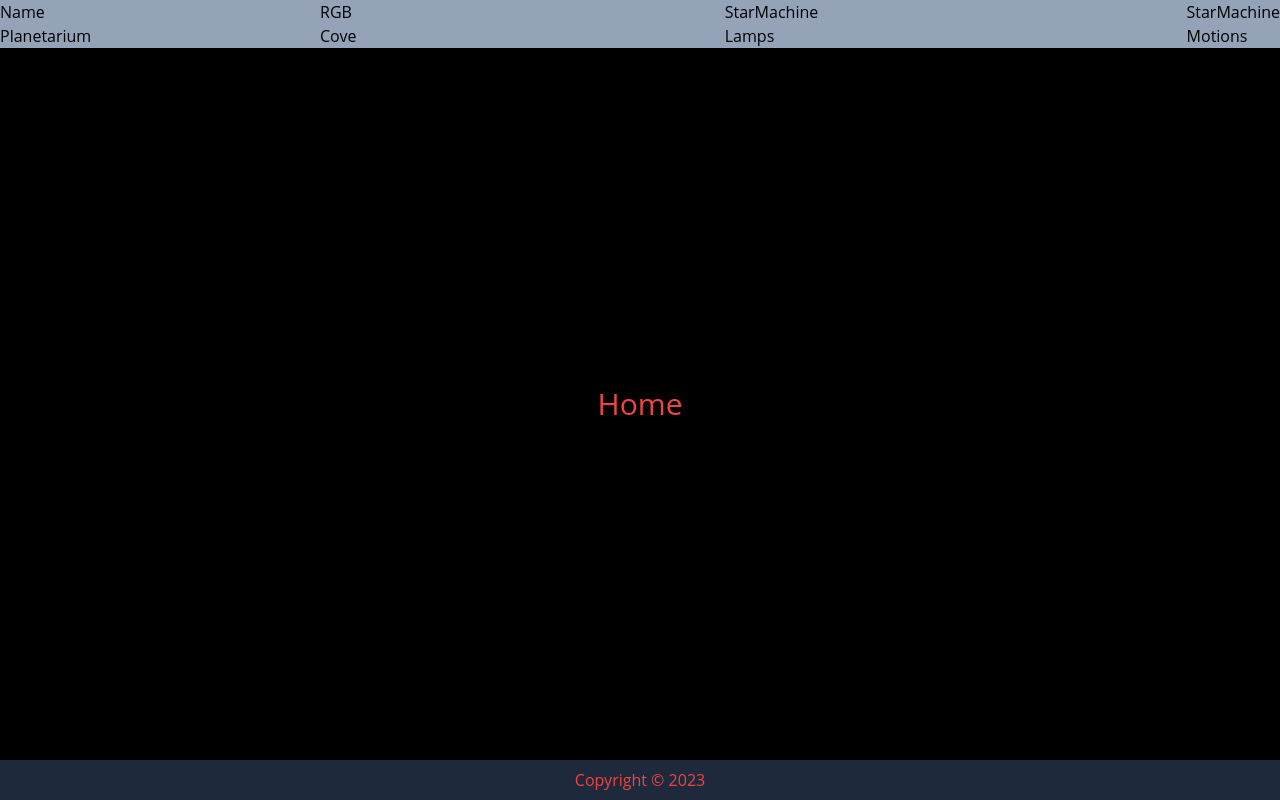
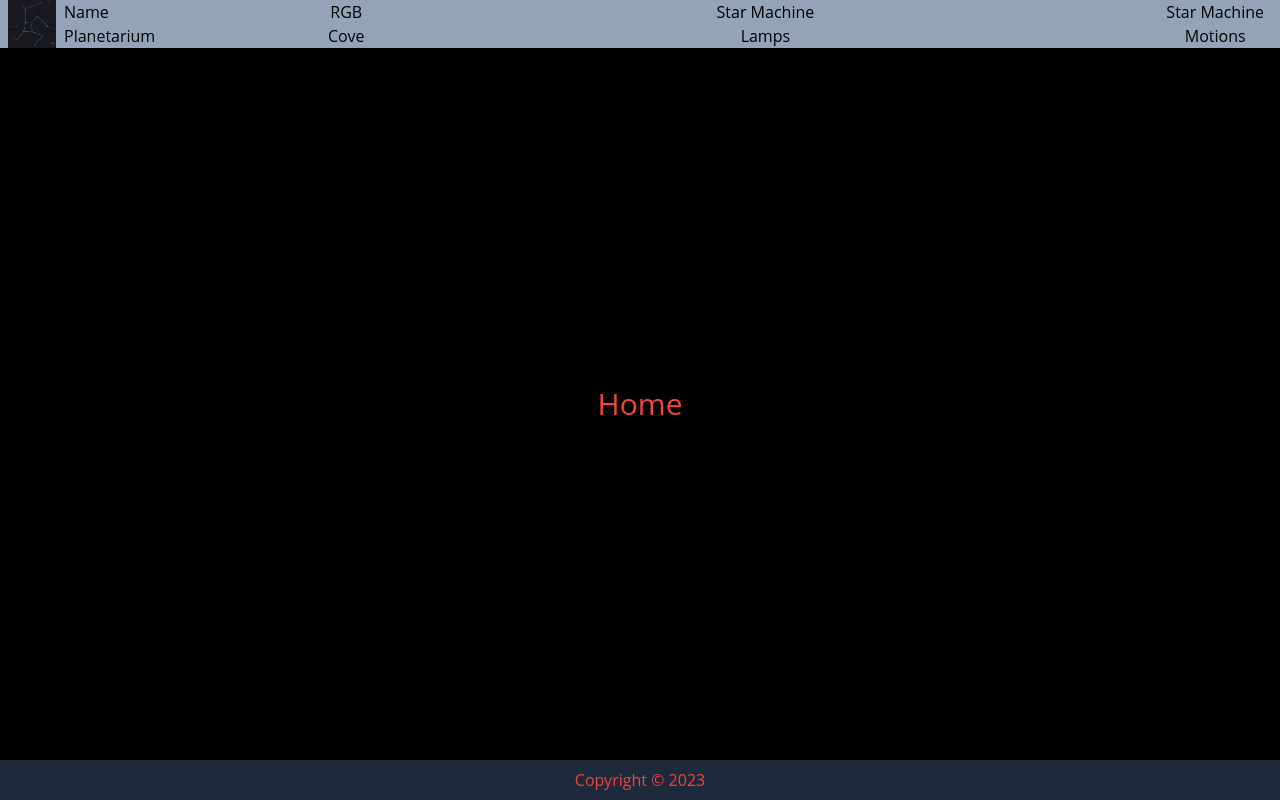
Before and after one commit to CelestialCoyote/react-hercules-chromacove, a React (Create React App) app in the folder frontend/: page / in a window 1280 px wide. Built offline with nearby package versions, Linux system fonts and the light colour scheme.

Commit message:
working on nav

```diff
--- a/frontend/src/Components/Nav.jsx
+++ b/frontend/src/Components/Nav.jsx
@@ -1,4 +1,5 @@
 import { Link, useMatch, useResolvedPath } from 'react-router-dom';
+import hercules from '../assets/hercules.png';
 
 
 const Nav = () => {
@@ -6,10 +7,10 @@ const Nav = () => {
 		const resolvedPath = useResolvedPath(to)
 		const isActive = useMatch({ path: resolvedPath.pathname, end: true })
 
-		const active = "bg-yellow-500";
+		const active = "bg-blue-500 pl-2 pr-2 text-center";
 
 		return (
-            <div className={isActive ? `${active}` : ""}>
+			<div className={isActive ? `${active}` : "text-center"}>
 				<Link to={to} {...props}>
 					{children}
 				</Link>
@@ -28,13 +29,20 @@ const Nav = () => {
 				bg-slate-400
 			"
 		>
+			<div className="flex gap-2">
+				<img
+					src={hercules}
+					className="ml-2 h-12 w-12"
+				/>
 				<h3>Name<br></br>Planetarium</h3>
+			</div>
+
 			<div
-				className="flex justify-between w-3/4"
+				className="flex justify-between w-3/4 pl-2 pr-4"
 			>
 				<CustomLink to="/rgbcove">RGB<br></br>Cove</CustomLink>
-                <CustomLink to="/starmachinelamps">StarMachine<br></br>Lamps</CustomLink>
-                <CustomLink to="/starmachinemotions">StarMachine<br></br>Motions</CustomLink>
+				<CustomLink to="/starmachinelamps">Star Machine<br></br>Lamps</CustomLink>
+				<CustomLink to="/starmachinemotions">Star Machine<br></br>Motions</CustomLink>
 			</div>
 		</nav>
 	);
```
Also changed, not shown: frontend/src/assets/LinkedIn.svg (deleted), frontend/src/assets/hercules.png (added). Lines whose indentation alone changed are shown as unchanged.
